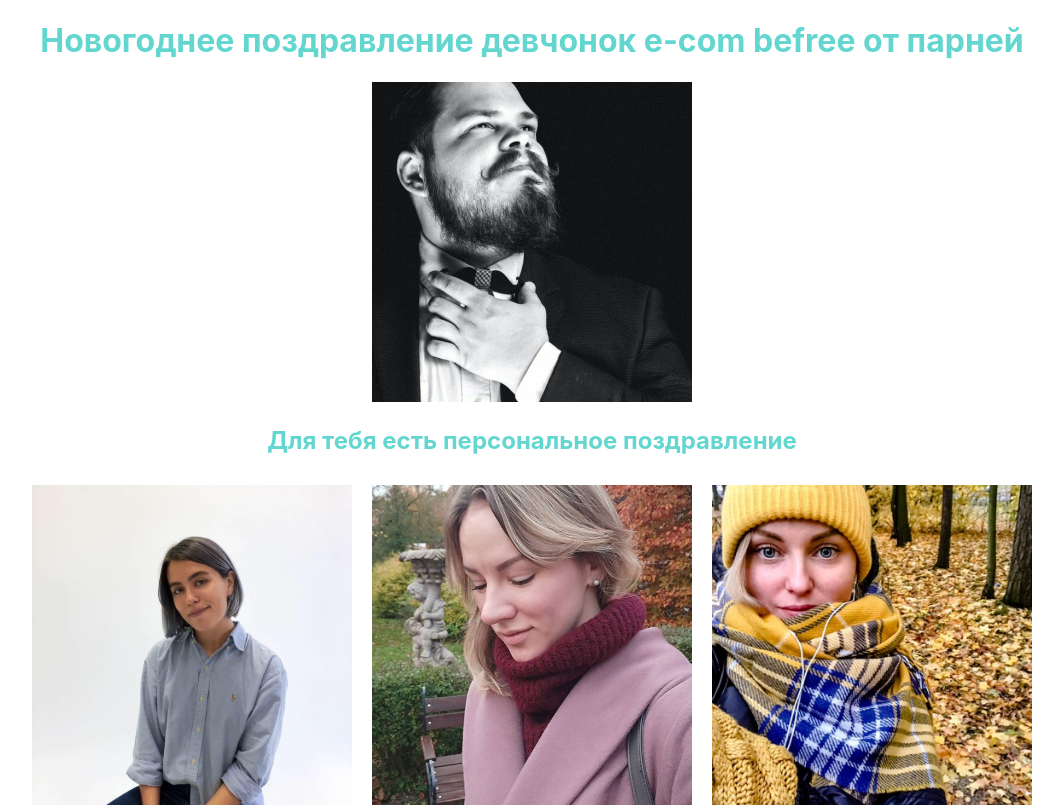
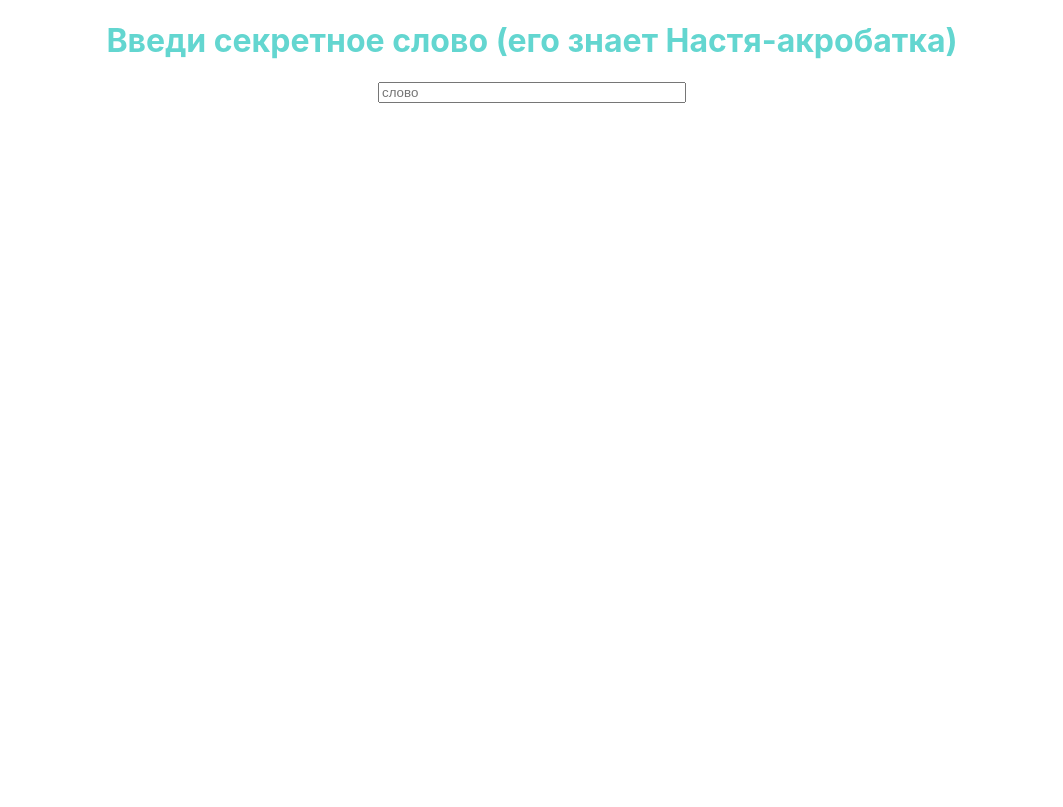
Before and after one commit to tsepen/newyear, a React (Create React App) app: page / in a window 1280 px wide. Shown: the top 807 px of the page, without its empty margins (108-1171 px from the left). Built offline with nearby package versions, Linux system fonts and the light colour scheme.

Commit message:
add password

```diff
--- a/src/App.css
+++ b/src/App.css
@@ -21,6 +21,12 @@
     height: 320px;
 }
 
+input {
+    display: block;
+    width: 300px;
+    margin: 0 auto;
+}
+
 h1,
 h2 {
     text-align: center;
--- a/src/App.js
+++ b/src/App.js
@@ -1,29 +1,53 @@
-import React, { useState } from 'react';
-
+import React, { useEffect, useState } from 'react';
+import './App.css';
+import data from './data';
+import den from './images/den.jpg';
 import ira from './images/ira.jpg';
+import juliya from './images/julia.jpg';
 import nastya from './images/nastya.jpg';
+import nastya30 from './images/nastya30.jpg';
 import olesya from './images/olesya.jpg';
-import juliya from './images/julia.jpg';
 import rita from './images/rita.jpg';
-import nastya30 from './images/nastya30.jpg';
 import vika from './images/vika.jpg';
-import den from './images/den.jpg';
-
-import mainVideo from './video/Поздравление.mp4';
-
+import vikaV from './video/Вике.mp4';
 import iraV from './video/Ире.mp4';
 import nastyaV from './video/Насте2.mp4';
+import nastya30V from './video/Насте30.mp4';
 import olesyaV from './video/Олесе2.mp4';
+import mainVideo from './video/Поздравление.mp4';
+import ritaV from './video/Рите.mp4';
 import juliyaV from './video/Юле.mp4';
-import ritaV from './video/Рите.mp4';
-import nastya30V from './video/Насте30.mp4';
-import vikaV from './video/Вике.mp4';
-
-import './App.css';
-import data from './data';
 
 function App() {
     const [active, setActive] = useState('');
+    const [isLogin, setIsLogin] = useState(false);
+
+    useEffect(() => {
+        const isLogin = localStorage.getItem('isLogin');
+
+        if (isLogin) {
+            setIsLogin(true);
+        }
+    }, []);
+
+    const onPasswordChenge = value => {
+        if (value.toLowerCase() === 'слон') {
+            setIsLogin(true);
+            localStorage.setItem('isLogin', true);
+        }
+    };
+
+    if (!isLogin) {
+        return (
+            <>
+                <h1>Введи секретное слово (его знает Настя-акробатка)</h1>
+                <input
+                    placeholder="слово"
+                    onChange={e => onPasswordChenge(e.target.value)}
+                />
+            </>
+        );
+    }
 
     return (
         <div>
```
